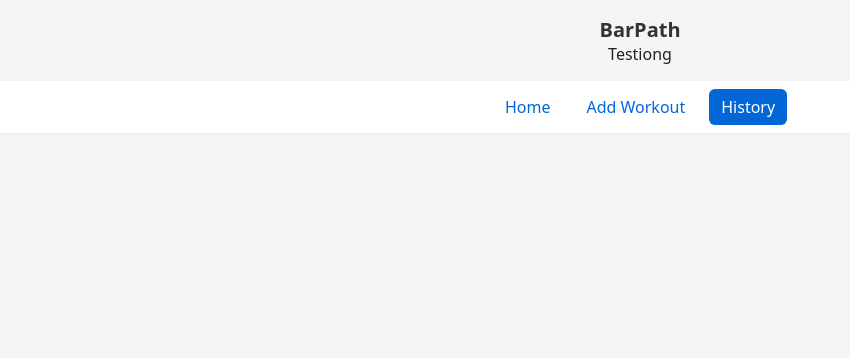
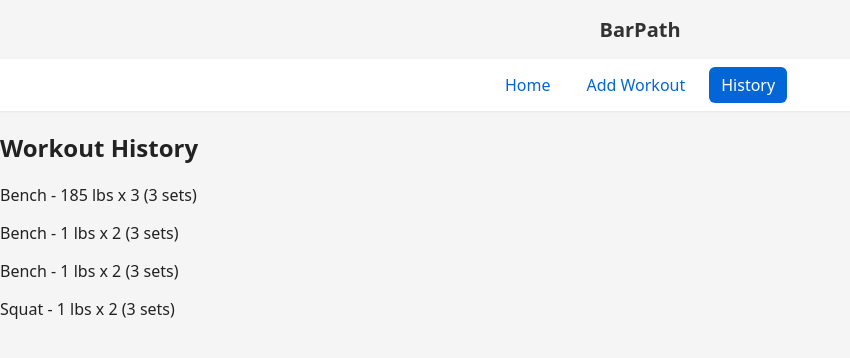
Before and after one commit to GrantMasek/BarPath, a Flask app: page /history in a window 1280 px wide. Shown: the top 358 px of the page, without its empty margins (0-850 px from the left). Run offline with Flask 3, Linux system fonts and the light colour scheme; data comes from the database, SQL or seed files in the repository; both versions use the stored data as it was after the commit.

Commit message:
Stores and displays workout history

```diff
--- a/app.py
+++ b/app.py
@@ -1,4 +1,5 @@
 from flask import Flask, render_template, request
+import sqlite3
 
 app = Flask(__name__)
 
@@ -14,17 +15,34 @@ def add_workout():
         reps = request.form.get("reps")
         sets = request.form.get("sets")
 
-        print("Workout Submitted:")
-        print("Lift:", lift)
-        print("Weight:", weight)
-        print("Reps:", reps)
-        print("Sets:", sets)
+        # connect to database
+        conn = sqlite3.connect("database.db")
+        cursor = conn.cursor()
+
+        # insert workout
+        cursor.execute(
+            "INSERT INTO workouts (lift, weight, reps, sets) VALUES (?, ?, ?, ?)",
+            (lift, weight, reps, sets)
+        )
+
+        conn.commit()
+        conn.close()
+
+        print("Workout saved to database")
 
     return render_template("addWorkout.html")
 
 @app.route("/history")
 def history():
-    return render_template("history.html")
+    conn = sqlite3.connect("database.db")
+    cursor = conn.cursor()
+
+    cursor.execute("SELECT * FROM workouts")
+    workouts = cursor.fetchall()
+
+    conn.close()
+
+    return render_template("history.html", workouts=workouts)
 
 if __name__ == "__main__":
     app.run(debug=True)
--- a/templates/history.html
+++ b/templates/history.html
@@ -3,19 +3,31 @@
     <head>
         <title>BarPath</title>
         <link rel="stylesheet" href="{{ url_for('static', filename='style.css') }}">
+    </head>
 
-    </head>
     <body>
         <header>
             <h1>BarPath</h1>
-            Testiong
+        </header>
 
-        </header>
         <nav>
             <a href="{{ url_for('home') }}">Home</a>
             <a href="{{ url_for('add_workout') }}">Add Workout</a>
             <a href="{{ url_for('history') }}" aria-current="page">History</a>
         </nav>
 
+        <div class="container">
+            <h2>Workout History</h2>
+
+            {% for workout in workouts %}
+                <div class="card">
+                    <p>
+                        {{ workout[1] }} - {{ workout[2] }} lbs x {{ workout[3] }} ({{ workout[4] }} sets)
+                    </p>
+                </div>
+            {% endfor %}
+
+        </div>
+
     </body>
 </html>
```
Also changed, not shown: init_db.py (added, +20 -0 lines), database.db (added).
